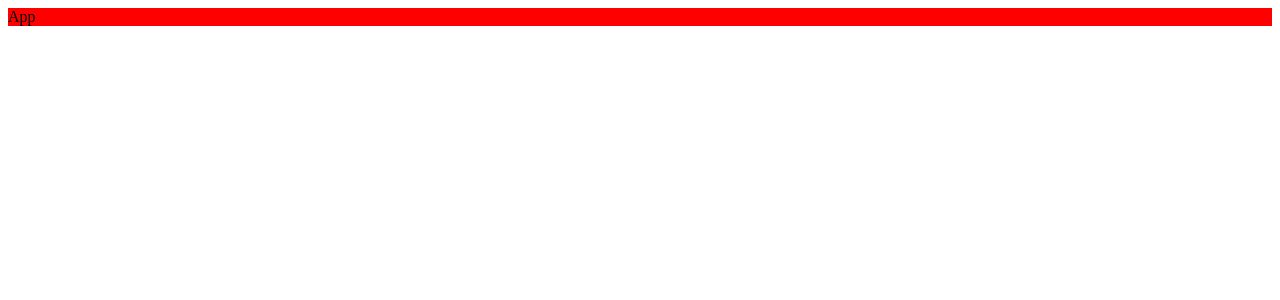
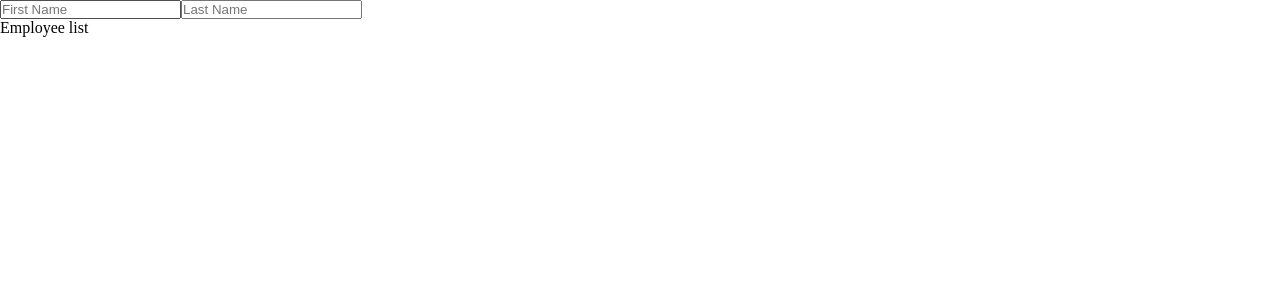
Before and after one commit to pawankr101/ERS, a React (Create React App) app: page / in a window 1280 px wide. Shown: the top 300 px of the page. Built offline with nearby package versions, Linux system fonts and the light colour scheme.

Commit message:
added overall flow and User modal

```diff
--- a/package.json
+++ b/package.json
@@ -18,7 +18,9 @@
     "styled-components": "^6.0.7"
   },
   "devDependencies": {
-    "@babel/plugin-proposal-private-property-in-object": "^7.21.11"
+    "@types/node": "^20.5.9",
+    "@types/react": "^18.2.21",
+    "@types/react-dom": "^18.2.7"
   },
   "eslintConfig": {
     "extends": [
--- a/src/App/App.js
+++ b/src/App/App.js
@@ -1,9 +1,12 @@
 import { AppDivStyled } from "./StyledApp";
+import RegistrationForm from "./components/registration-form/RegistrationForm";
+import EmployeeList from "./components/employee-list/EmployeeList";
 
 function App() {
   return (
-    <AppDivStyled className="App">
-      App
+    <AppDivStyled>
+      <RegistrationForm />
+      <EmployeeList />
     </AppDivStyled>
   );
 }
--- a/src/App/StyledApp.js
+++ b/src/App/StyledApp.js
@@ -1,6 +1,5 @@
 import styled from "styled-components";
 
 export const AppDivStyled = styled.div`
-  color: #000;
-  background-color: red;
+  margin: 0;
 `;
--- /dev/null
+++ b/src/App/components/employee-list/EmployeeList.js
@@ -0,0 +1,6 @@
+
+function EmployeeList() {
+    return <div>Employee list</div>
+}
+
+export default EmployeeList;
--- /dev/null
+++ b/src/App/components/employee-list/StyledEmployeeList.js
@@ -0,0 +1,5 @@
+import styled from "styled-components";
+
+export const EmployeeListDivStyled = styled.div`
+
+`;
--- /dev/null
+++ b/src/App/components/registration-form/RegistrationForm.js
@@ -0,0 +1,15 @@
+import { useState } from 'react';
+import { InputStyled, NameDivStyled, RegistrationFormDivStyled } from "./StyledRegistrationForm";
+
+function RegistrationForm() {
+  let [] = useState("");
+  return (
+    <RegistrationFormDivStyled>
+      <NameDivStyled>
+        <InputStyled type="text" placeholder={"First Name"}/>
+        <InputStyled type="text" placeholder={"Last Name"}/>
+      </NameDivStyled>
+    </RegistrationFormDivStyled>
+  );
+}
+export default RegistrationForm;
--- /dev/null
+++ b/src/App/components/registration-form/StyledRegistrationForm.js
@@ -0,0 +1,13 @@
+import styled from "styled-components";
+
+export const RegistrationFormDivStyled = styled.div`
+
+`;
+
+export const NameDivStyled = styled.div`
+    display: flex;
+`;
+
+export const InputStyled = styled.input`
+
+`;
--- /dev/null
+++ b/src/index.css
@@ -0,0 +1,5 @@
+* {
+    margin: 0;
+    padding: 0;
+    outline: none;
+}
--- a/src/index.js
+++ b/src/index.js
@@ -1,5 +1,6 @@
 import React from 'react';
 import ReactDOM from 'react-dom/client';
+import './index.css';
 import App from './App/App';
 
 const root = ReactDOM.createRoot(document.getElementById('root'));
```
Also changed, not shown: src/App/Modals/User.model.js (added, +28 -0 lines), 1 other file (tests, documents, lock files or other folders).
